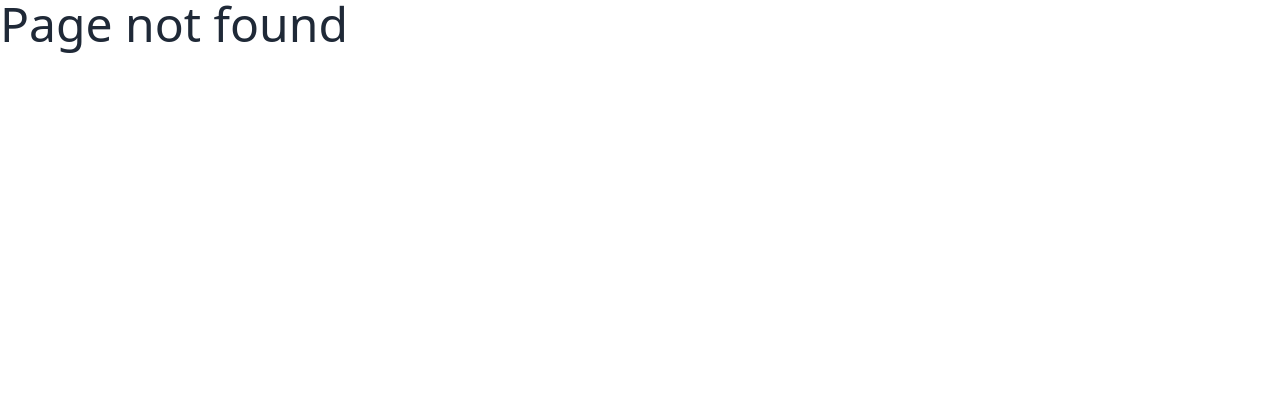
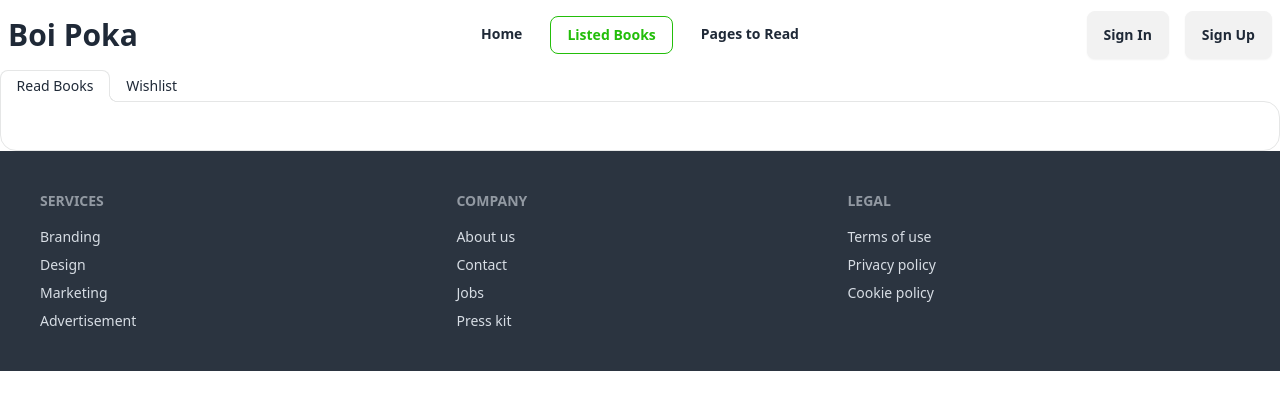
Before and after one commit to webdevhamid/react-book-vibe-router, a React (Vite) app: page /listed-books in a window 1280 px wide. Before the commit this address had no page. Shown: the top 410 px of the page. Built offline with nearby package versions, Linux system fonts and the light colour scheme.

Commit message:
Added ListedBooks section and react toastify

```diff
--- a/package.json
+++ b/package.json
@@ -12,6 +12,7 @@
   "dependencies": {
     "react": "^18.3.1",
     "react-dom": "^18.3.1",
+    "react-hot-toast": "^2.4.1",
     "react-icons": "^5.3.0",
     "react-router-dom": "^6.27.0",
     "react-spinners": "^0.14.1"
--- /dev/null
+++ b/src/ListedBooks/ListedBooks.jsx
@@ -0,0 +1,56 @@
+import { useEffect, useState } from "react";
+import { getStoredReadList, getStoredWishList } from "../utilities/addToDB";
+import { useLoaderData } from "react-router-dom";
+import Book from "../Book/Book";
+
+const ListedBooks = () => {
+  const [readList, setReadList] = useState([]);
+  const [wishList, setWishList] = useState([]);
+
+  const allBooks = useLoaderData();
+
+  useEffect(() => {
+    const storedReadList = getStoredReadList();
+    const storedBooksWishList = getStoredWishList();
+
+    // worst way to get data. But for the demonstration purpose here, we are doing it.
+    const readBookList = allBooks.filter((book) => storedReadList.includes(book.bookId));
+    const booksWishList = allBooks.filter((book) => storedBooksWishList.includes(book.bookId));
+    setReadList(readBookList);
+    setWishList(booksWishList);
+  }, []);
+
+  return (
+    <div role="tablist" className="tabs tabs-lifted">
+      <input
+        type="radio"
+        name="my_tabs_2"
+        role="tab"
+        className="tab"
+        aria-label="Read Books"
+        defaultChecked
+        style={{ width: "110px" }}
+      />
+      <div role="tabpanel" className="tab-content bg-base-100 border-base-300 rounded-box p-6">
+        {/* Tab: Read Book List */}
+        <div className="grid grid-cols-1 md:grid-cols-2 lg:grid-cols-3 gap-12">
+          {readList.map((book) => (
+            <Book key={book.bookId} book={book}></Book>
+          ))}
+        </div>
+      </div>
+
+      <input type="radio" name="my_tabs_2" role="tab" className="tab" aria-label="Wishlist" />
+      <div role="tabpanel" className="tab-content bg-base-100 border-base-300 rounded-box p-6">
+        <div className="grid grid-cols-1 md:grid-cols-2 lg:grid-cols-3 gap-12">
+          {/* Tab: Book Wishlist */}
+          {wishList.map((book) => (
+            <Book key={book.bookId} book={book}></Book>
+          ))}
+        </div>
+      </div>
+    </div>
+  );
+};
+
+export default ListedBooks;
--- a/src/Navbar/Navbar.jsx
+++ b/src/Navbar/Navbar.jsx
@@ -8,10 +8,10 @@ const Navbar = () => {
         <NavLink to="/">Home</NavLink>
       </li>
       <li>
-        <a href="#">Listed Books</a>
+        <NavLink to="/listed-books">Listed Books</NavLink>
       </li>
       <li>
-        <a href="#">Pages to Read</a>
+        <NavLink to="/pages-to-read">Pages to Read</NavLink>
       </li>
     </>
   );
--- a/src/main.jsx
+++ b/src/main.jsx
@@ -8,6 +8,8 @@ import ErrorPage from "./ErrorPage/ErrorPage.jsx";
 import Home from "./Home/Home.jsx";
 import Dashboard from "./Dashboard/Dashboard.jsx";
 import BookDetails from "./BookDeatails/BookDetails.jsx";
+import ListedBooks from "./ListedBooks/ListedBooks.jsx";
+import { Toaster } from "react-hot-toast";
 
 const router = createBrowserRouter([
   {
@@ -22,11 +24,16 @@ const router = createBrowserRouter([
       {
         path: "books/:bookId",
         element: <BookDetails />,
-        loader: () => fetch("/booksData.json"),
+        loader: () => fetch("/booksData.json"), // Do not load all the books for one single book
       },
       {
         path: "dashboard",
         element: <Dashboard />,
+      },
+      {
+        path: "/listed-books",
+        element: <ListedBooks />,
+        loader: () => fetch("/booksData.json"), // Do not load all the books for one single book
       },
     ],
   },
@@ -34,6 +41,7 @@ const router = createBrowserRouter([
 
 createRoot(document.getElementById("root")).render(
   <StrictMode>
+    <Toaster position="top-center" reverseOrder={false} />
     <RouterProvider router={router}></RouterProvider>
   </StrictMode>
 );
--- a/src/utilities/addToDB.js
+++ b/src/utilities/addToDB.js
@@ -1,5 +1,7 @@
+import toast from "react-hot-toast";
+
 const getStoredReadList = () => {
-  // Save data to local storage
+  // Get data from local storage
   // read-list
   const storedListItemsStr = localStorage.getItem("read-list");
   if (storedListItemsStr) {
@@ -14,12 +16,13 @@ const addToStoredReadList = (id) => {
   const storedList = getStoredReadList(); // array
   if (storedList.includes(id)) {
     // Do not add it
-    console.log(id, "Already exists in the read list");
+    toast.error("Sorry! This book is already added!");
   } else {
     storedList.push(id);
     // set item to the read-list key
     const storedListItemsStr = JSON.stringify(storedList);
     localStorage.setItem("read-list", storedListItemsStr);
+    toast.success("Book successfully added!");
   }
 };
 
@@ -38,12 +41,14 @@ const addToWishList = (id) => {
   const storedList = getStoredWishList();
   if (storedList.includes(id)) {
     // Do not add the id to the stored list
-    console.log(id, "Already exist in the local storage");
+    toast.error("Sorry! This book is already added!");
   } else {
     storedList.push(id);
     const storedListStr = JSON.stringify(storedList);
+    // Store data to wish-list
     localStorage.setItem("wish-list", storedListStr);
+    toast.success("Book successfully added to your wishlist!");
   }
 };
 
-export { addToStoredReadList, addToWishList };
+export { addToStoredReadList, addToWishList, getStoredReadList, getStoredWishList };
```
Also changed, not shown: src/BookDeatails/BookDetails.jsx (+0 -10 lines), 1 other file (tests, documents, lock files or other folders).
